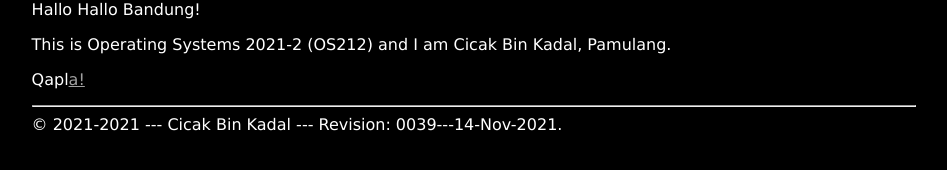
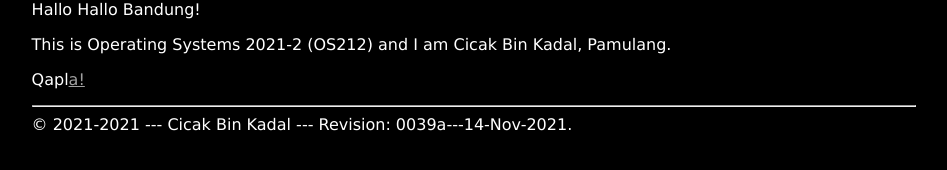
Before and after one commit to dnswd/os212, a Jekyll site: the page built from index.md, in a window 1280 px wide. Shown: the part 218-388 px from the top of the page, without its empty margins (166-1113 px from the left). Built offline with Jekyll 4.4.1, drawn with Linux system fonts in a browser that asks for light colours.

Commit message:
modified:   000.md

```diff
--- a/_config.yml
+++ b/_config.yml
@@ -1,5 +1,5 @@
 title:       "Operating Systems 2021-2 (OS212)"
-version:     "0039---14-Nov-2021"
+version:     "0039a---14-Nov-2021"
 copyright:   "2021-2021"
 description: >-
   This Is How Me Do It!
```
Also changed, not shown: 000.md (+1 -1 lines).
